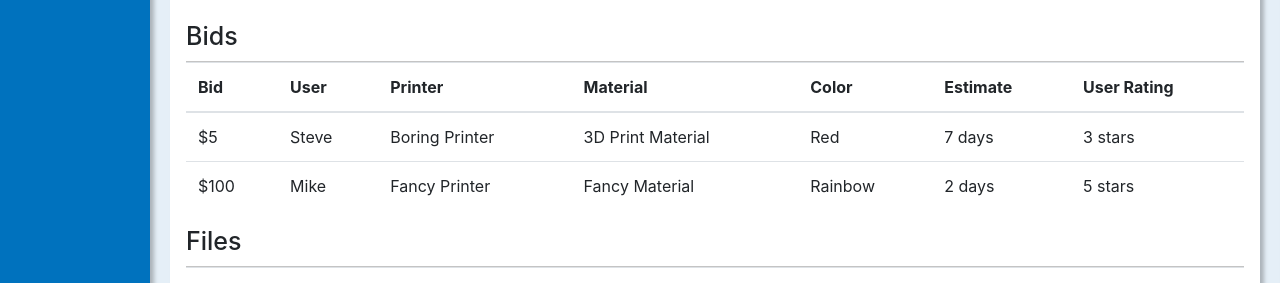
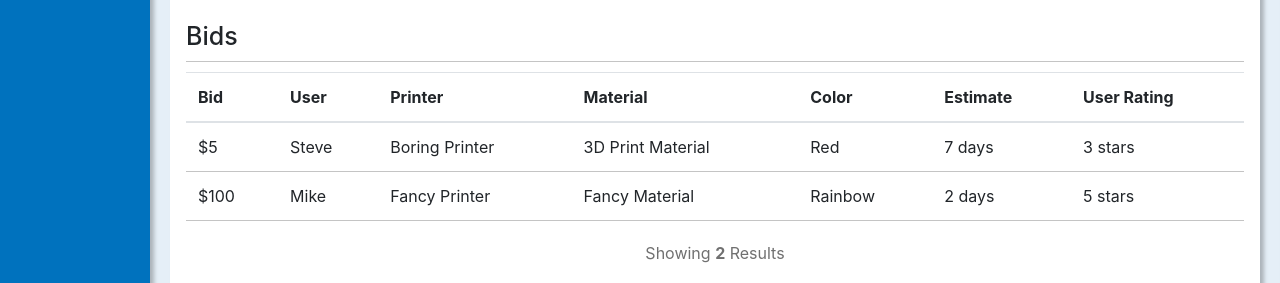
Before and after one commit to adam8797/WePrint, a React (Create React App) app in the folder src/WePrint/ClientApp/: page /job/1 in a window 1280 px wide. Shown: the part 495-778 px from the top of the page. Built offline with nearby package versions, Linux system fonts and the light colour scheme.

Commit message:
Table styling updates

```diff
--- a/src/WePrint/ClientApp/src/components/table/table.jsx
+++ b/src/WePrint/ClientApp/src/components/table/table.jsx
@@ -3,13 +3,24 @@ import PropTypes from 'prop-types';
 import { useTable } from 'react-table';
 import './table.scss';
 
-function Table({ columns, data }) {
+function Table({ columns, data, actions }) {
   const { getTableProps, getTableBodyProps, headerGroups, rows, prepareRow } = useTable({
     columns,
     data,
   });
+
+  let actionItems = [];
+  if (actions) {
+    actionItems = actions.map(action => (
+      <button key={action.key} onClick={action.action}>
+        {action.text}
+      </button>
+    ));
+  }
+
   return (
     <div className="table">
+      <div className="table__header">{actionItems}</div>
       <table {...getTableProps()} className="table__content">
         <thead>
           {headerGroups.map(headerGroup => (
@@ -24,7 +35,7 @@ function Table({ columns, data }) {
           {rows.map(row => {
             prepareRow(row);
             return (
-              <tr {...row.getRowProps()}>
+              <tr {...row.getRowProps()} className="table__row">
                 {row.cells.map(cell => {
                   return <td {...cell.getCellProps()}>{cell.render('Cell')}</td>;
                 })}
@@ -33,6 +44,9 @@ function Table({ columns, data }) {
           })}
         </tbody>
       </table>
+      <div className="table__content-count">
+        Showing <strong>{data.length}</strong> Results
+      </div>
     </div>
   );
 }
@@ -40,6 +54,9 @@ function Table({ columns, data }) {
 Table.propTypes = {
   columns: PropTypes.arrayOf(PropTypes.objectOf(PropTypes.string)).isRequired,
   data: PropTypes.arrayOf(PropTypes.objectOf(PropTypes.string)).isRequired,
+  actions: PropTypes.arrayOf(
+    PropTypes.shape({ text: PropTypes.string, key: PropTypes.string, action: PropTypes.func })
+  ),
 };
 
 export default Table;
--- a/src/WePrint/ClientApp/src/components/table/table.scss
+++ b/src/WePrint/ClientApp/src/components/table/table.scss
@@ -1,5 +1,27 @@
 @import '../../assets/styles/sizes';
+@import '../../assets/styles/colors';
 
 .table__content {
   width: 100%;
 }
+
+.table__header {
+  padding-bottom: 10px;
+  display: flex;
+  flex-direction: row;
+  justify-content: space-between;
+}
+
+.table__row {
+  border-bottom: 1px solid $grey-4;
+
+  td {
+    border-top: unset;
+  }
+}
+
+.table__content-count {
+  color: $grey-3;
+  padding-top: 20px;
+  text-align: center;
+}
```
